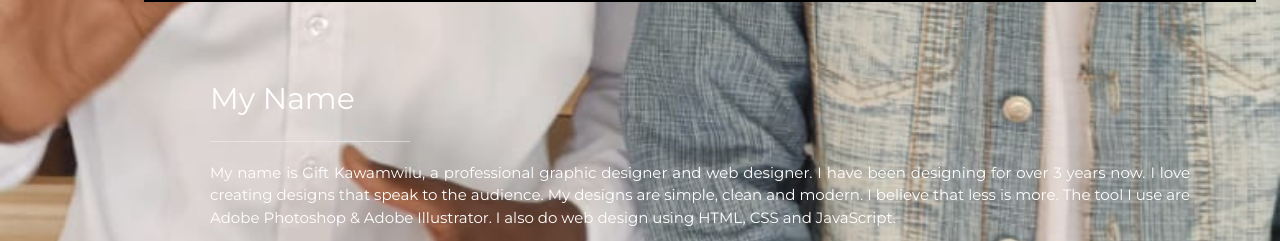
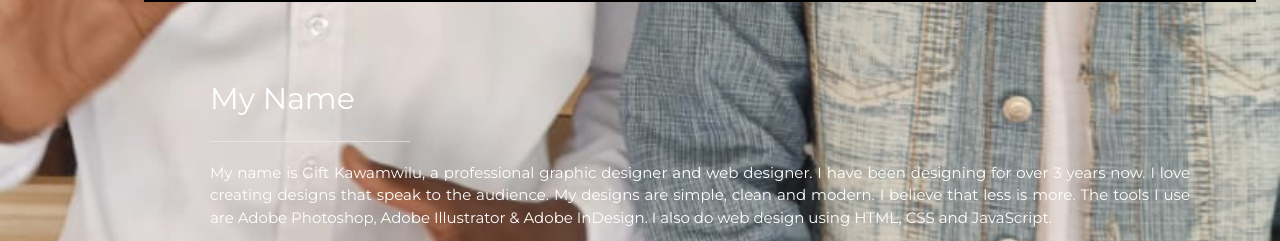
Before and after one commit to Gift-Kawamwilu/Design-It, a plain HTML site: page index.html in a window 1280 px wide. Shown: the part 1033-1274 px from the top of the page. Drawn offline with nearby package versions, Linux system fonts and the light colour scheme.

Commit message:
Adobe InDesign
I added the 3rd design that I use which is Adobe InDesign.

```diff
--- a/index.html
+++ b/index.html
@@ -105,7 +105,7 @@
     <p>My name is Gift Kawamwilu, a professional graphic designer and web designer.
       I have been designing for over 3 years now. I love creating designs that speak to the audience.
       My designs are simple, clean and modern. I believe that less is more.
-      The tool I use are Adobe Photoshop & Adobe Illustrator. I also do web design using HTML, CSS and JavaScript.
+      The tools I use are Adobe Photoshop, Adobe Illustrator & Adobe InDesign. I also do web design using HTML, CSS and JavaScript.
     </p>
     <h3 class="w3-padding-16 w3-text-light-grey">My Skills</h3>
     <p class="w3-wide">Graphic Design</p>
```
